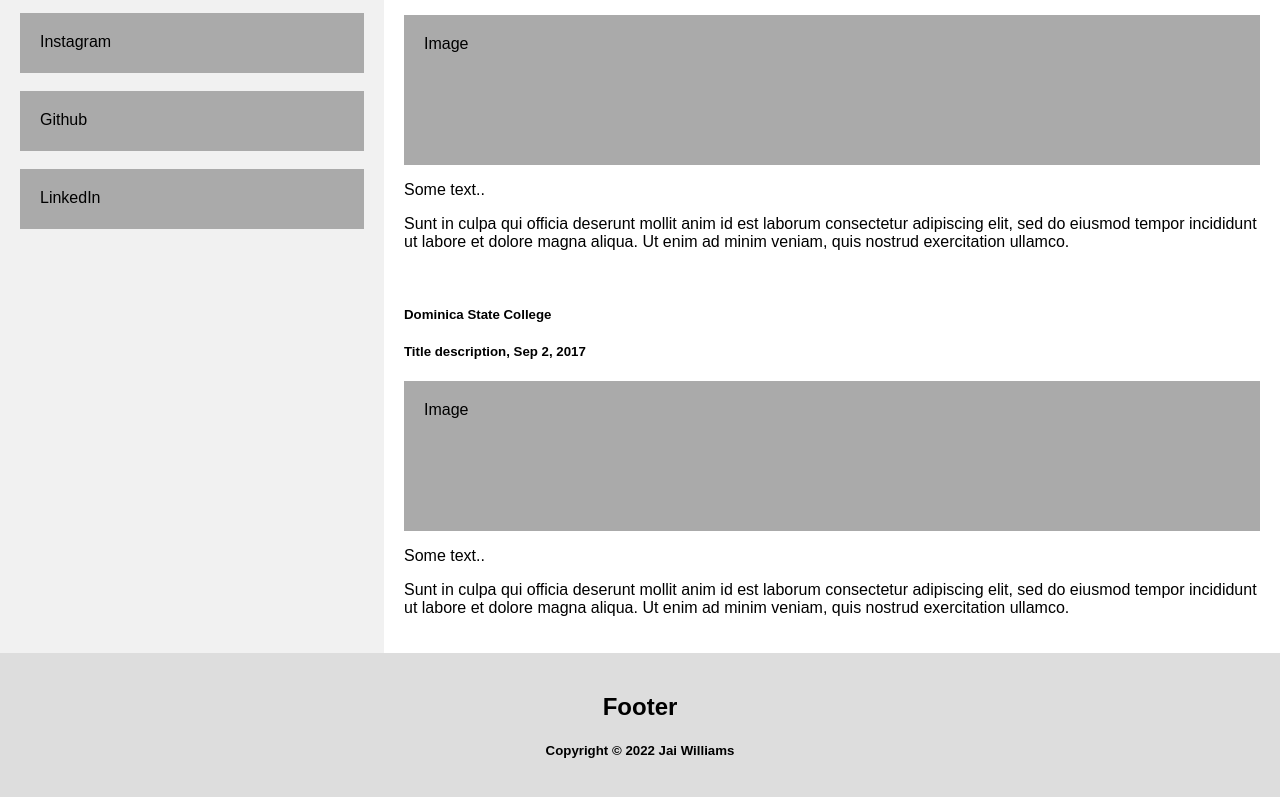
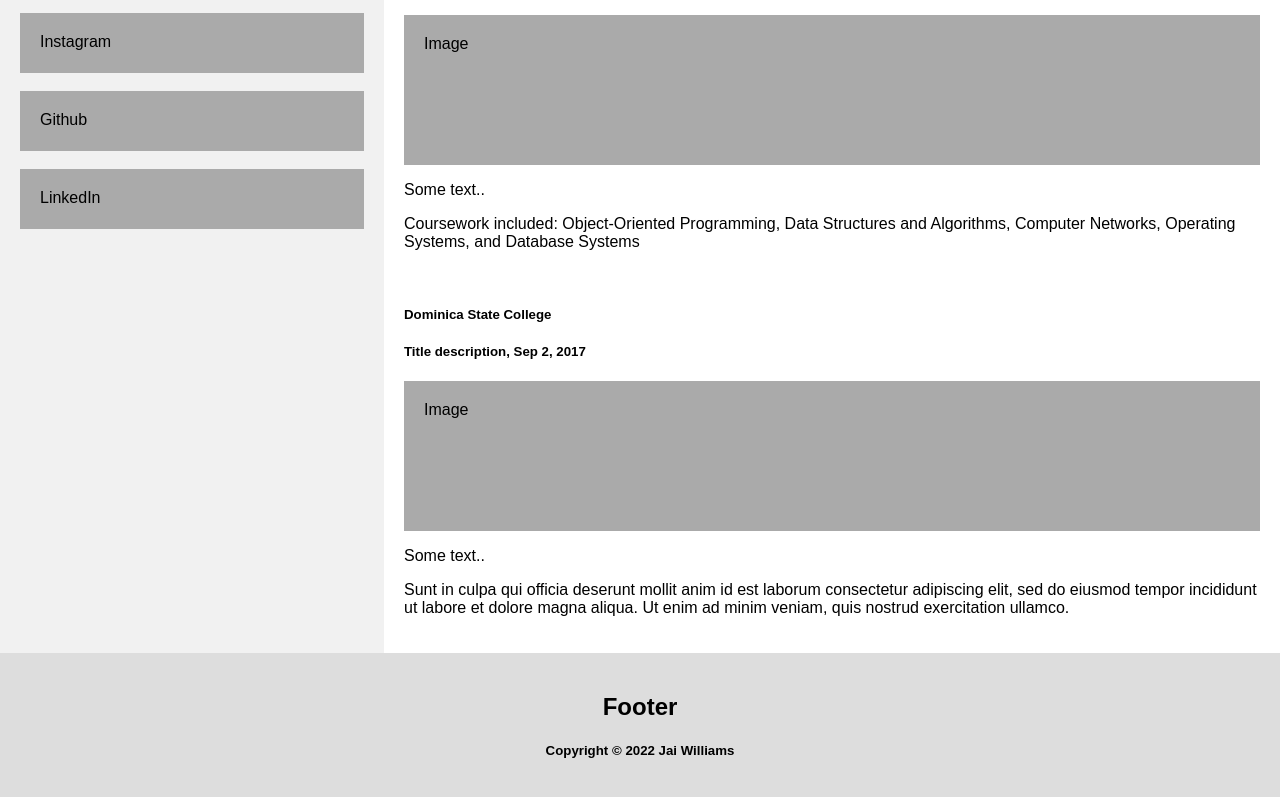
Before and after one commit to Jai-Williams/jai-williams.github.io, a plain HTML site: page index.html in a window 1280 px wide. Shown: the part 1246-2043 px from the top of the page. Drawn offline with Linux system fonts and the light colour scheme.

Commit message:
Update index.html

```diff
--- a/index.html
+++ b/index.html
@@ -184,7 +184,7 @@
             <h5>Title description, Dec 7, 2017</h5>
             <div class="fakeimg" style="height:150px;">Image</div>
             <p>Some text..</p>
-            <p>Sunt in culpa qui officia deserunt mollit anim id est laborum consectetur adipiscing elit, sed do eiusmod tempor incididunt ut labore et dolore magna aliqua. Ut enim ad minim veniam, quis nostrud exercitation ullamco.</p>
+            <p>Coursework included: Object-Oriented Programming, Data Structures and Algorithms, Computer Networks, Operating Systems, and Database Systems</p>
             <br>
             <h5>Dominica State College</h5>
             <h5>Title description, Sep 2, 2017</h5>
```
